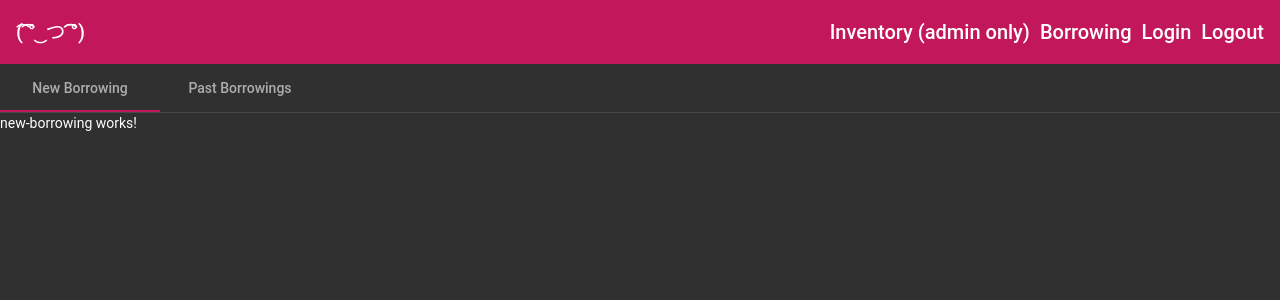
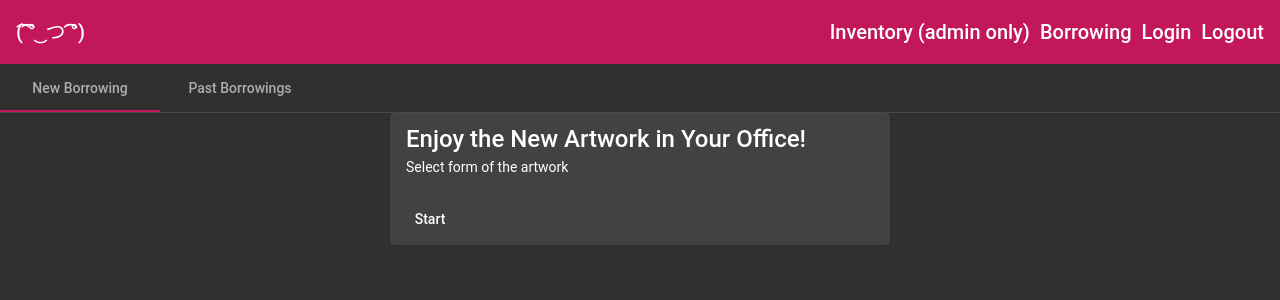
Before and after one commit to nnworkspace/art-library-angular, an Angular app: page /borrowing in a window 1280 px wide. Shown: the top 300 px of the page. Built offline with nearby package versions, Linux system fonts and the light colour scheme.

Commit message:
added a bit styling to the new borrowing component, #10

```diff
--- a/src/app/borrowing/new-borrowing/new-borrowing.component.html
+++ b/src/app/borrowing/new-borrowing/new-borrowing.component.html
@@ -1 +1,11 @@
-<p>new-borrowing works!</p>
+<section class="new-training" fxLayout fxLayoutAlign="center">
+  <mat-card fxFlex="500px">
+    <mat-card-title>Enjoy the New Artwork in Your Office!</mat-card-title>
+    <mat-card-content>
+      Select form of the artwork
+    </mat-card-content>
+    <mat-card-actions>
+      <button mat-button>Start</button>
+    </mat-card-actions>
+  </mat-card>
+</section>
--- a/src/app/borrowing/new-borrowing/new-borrowing.component.scss
+++ b/src/app/borrowing/new-borrowing/new-borrowing.component.scss
@@ -0,0 +1,3 @@
+.new-training {
+
+}
```
Also changed, not shown: src/app/material.module.ts (+5 -2 lines).
